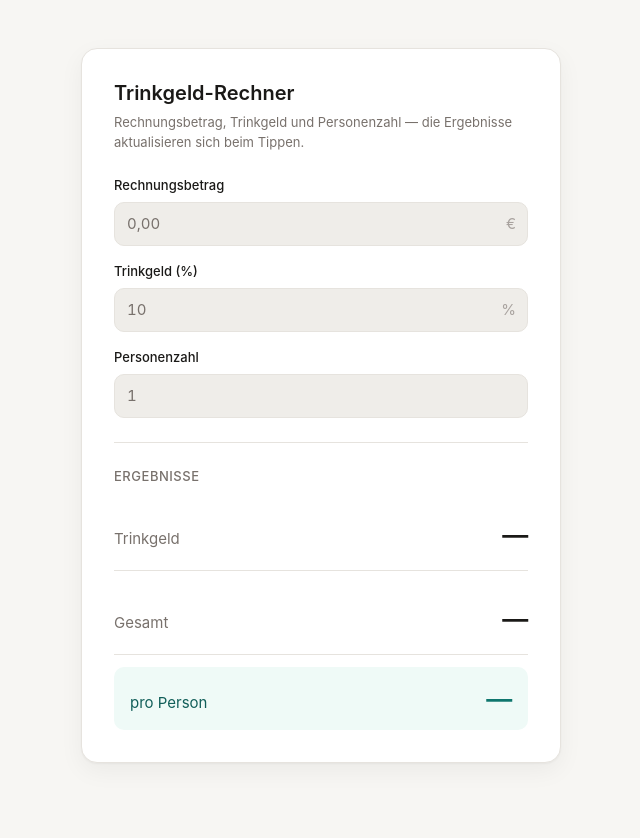
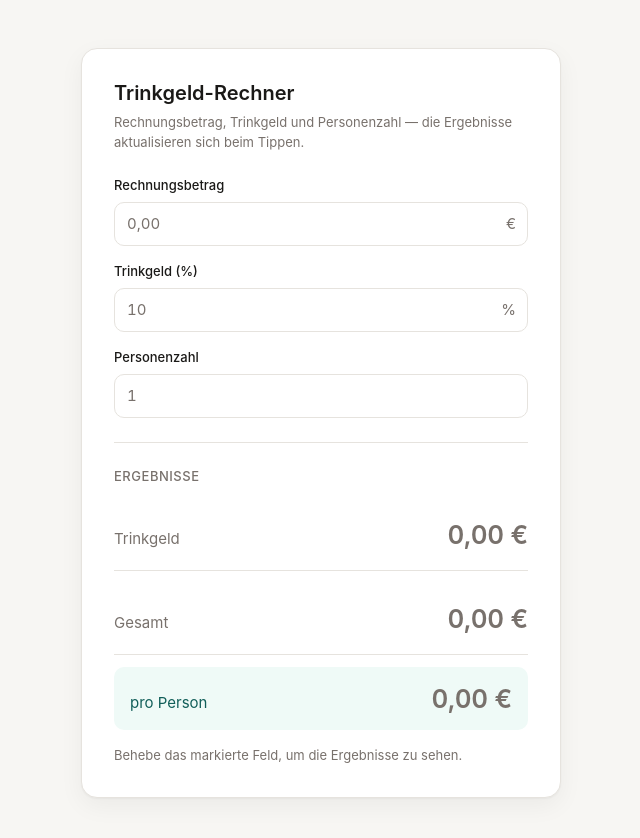
Before and after one commit to testuser12713/e2e-vite-tip-20261003-225447-0e33, a React (Vite) app: page / in a window 1280 px wide. Shown: the top 838 px of the page, without its empty margins (319-959 px from the left). Before the commit the page ends 811 px from the top, so only its background shows below. Built offline with nearby package versions, Linux system fonts and the light colour scheme.

Commit message:
Wire live calculation and results into the calculator screen (#8)
Closes #4

Co-authored-by: office-crew <development@office-crew.dev>

```diff
--- a/src/components/ResultPanel.tsx
+++ b/src/components/ResultPanel.tsx
@@ -1,16 +1,23 @@
 import { formatEuro } from '../calc';
 import type { CalcOutcome } from '../types';
 
-const DASH = '—';
-
 export function ResultPanel(props: { outcome: CalcOutcome }): JSX.Element {
   const { outcome } = props;
+  const hasResult = outcome.ok;
 
-  const tipValue = outcome.ok ? formatEuro(outcome.result.tipCents) : DASH;
-  const totalValue = outcome.ok ? formatEuro(outcome.result.totalCents) : DASH;
-  const perPersonValue = outcome.ok
+  const tipValue = hasResult
+    ? formatEuro(outcome.result.tipCents)
+    : formatEuro(0);
+  const totalValue = hasResult
+    ? formatEuro(outcome.result.totalCents)
+    : formatEuro(0);
+  const perPersonValue = hasResult
     ? formatEuro(outcome.result.perPersonCents)
-    : DASH;
+    : formatEuro(0);
+
+  const valueClass = hasResult
+    ? 'result-row__value'
+    : 'result-row__value is-placeholder';
 
   return (
     <section className="results" aria-label="Ergebnisse">
@@ -18,17 +25,22 @@ export function ResultPanel(props: { outcome: CalcOutcome }): JSX.Element {
       <div className="results__rows">
         <div className="result-row">
           <span className="result-row__label">Trinkgeld</span>
-          <span className="result-row__value">{tipValue}</span>
+          <span className={valueClass}>{tipValue}</span>
         </div>
         <div className="result-row">
           <span className="result-row__label">Gesamt</span>
-          <span className="result-row__value">{totalValue}</span>
+          <span className={valueClass}>{totalValue}</span>
         </div>
         <div className="result-row result-row--emphasis">
           <span className="result-row__label">pro Person</span>
-          <span className="result-row__value">{perPersonValue}</span>
+          <span className={valueClass}>{perPersonValue}</span>
         </div>
       </div>
+      {!hasResult && (
+        <p className="results__notice" role="status" aria-live="polite">
+          Behebe das markierte Feld, um die Ergebnisse zu sehen.
+        </p>
+      )}
     </section>
   );
 }
--- a/src/components/TipCalculator.tsx
+++ b/src/components/TipCalculator.tsx
@@ -1,9 +1,25 @@
+import { useState } from 'react';
+import type { ChangeEvent } from 'react';
+import { calculateTip } from '../calc';
+import type { FieldName, RawInput } from '../types';
 import { useTouchedFields } from '../hooks/useTouchedFields';
 import { FieldErrors } from './FieldErrors';
 import { ResultPanel } from './ResultPanel';
 
+const INITIAL_INPUT: RawInput = { bill: '', tipPercent: '', people: '' };
+
 export function TipCalculator(): JSX.Element {
-  const { touched } = useTouchedFields();
+  const [raw, setRaw] = useState<RawInput>(INITIAL_INPUT);
+  const { touched, markTouched } = useTouchedFields();
+
+  const outcome = calculateTip(raw);
+
+  const handleChange =
+    (field: FieldName) => (event: ChangeEvent<HTMLInputElement>) => {
+      const nextValue = event.target.value;
+      setRaw((previous) => ({ ...previous, [field]: nextValue }));
+      markTouched(field);
+    };
 
   return (
     <section className="calculator" aria-labelledby="calculator-title">
@@ -30,9 +46,8 @@ export function TipCalculator(): JSX.Element {
               type="text"
               inputMode="decimal"
               placeholder="0,00"
-              value=""
-              readOnly
-              disabled
+              value={raw.bill}
+              onChange={handleChange('bill')}
             />
             <span className="field-suffix" aria-hidden="true">
               €
@@ -52,9 +67,8 @@ export function TipCalculator(): JSX.Element {
               type="text"
               inputMode="decimal"
               placeholder="10"
-              value=""
-              readOnly
-              disabled
+              value={raw.tipPercent}
+              onChange={handleChange('tipPercent')}
             />
             <span className="field-suffix" aria-hidden="true">
               %
@@ -74,17 +88,19 @@ export function TipCalculator(): JSX.Element {
               type="text"
               inputMode="numeric"
               placeholder="1"
-              value=""
-              readOnly
-              disabled
+              value={raw.people}
+              onChange={handleChange('people')}
             />
           </div>
         </div>
       </div>
 
-      <FieldErrors errors={{}} touched={touched} />
+      <FieldErrors
+        errors={outcome.ok ? {} : outcome.errors}
+        touched={touched}
+      />
 
-      <ResultPanel outcome={{ ok: false, errors: {} }} />
+      <ResultPanel outcome={outcome} />
     </section>
   );
 }
--- a/src/styles.css
+++ b/src/styles.css
@@ -276,6 +276,16 @@ body {
   color: var(--color-accent);
 }
 
+.results__rows .result-row__value.is-placeholder {
+  color: var(--color-fgMuted);
+}
+
+.results__notice {
+  margin: var(--space-3) 0 0;
+  font-size: var(--size-label);
+  color: var(--color-fgMuted);
+}
+
 @media (min-width: 640px) {
   .app {
     padding: var(--space-6) var(--space-4);
```
